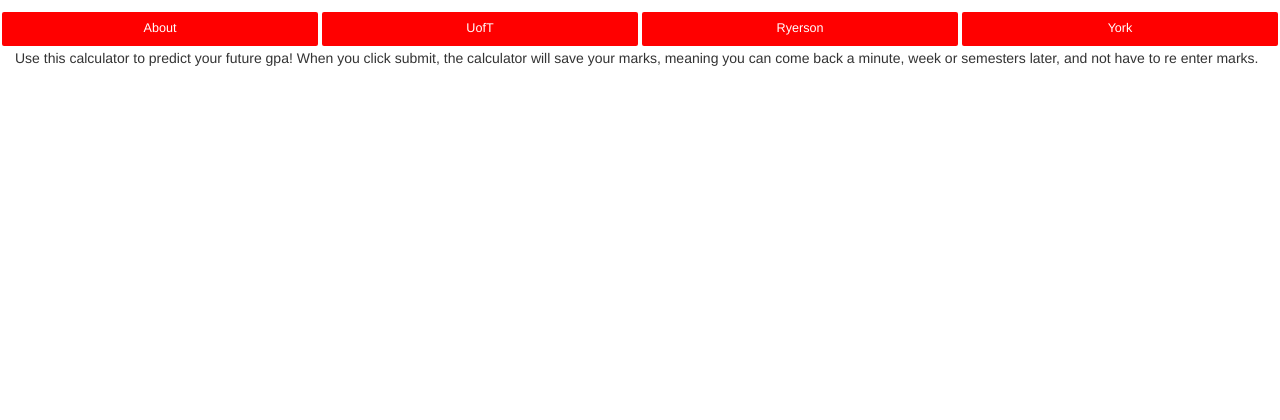
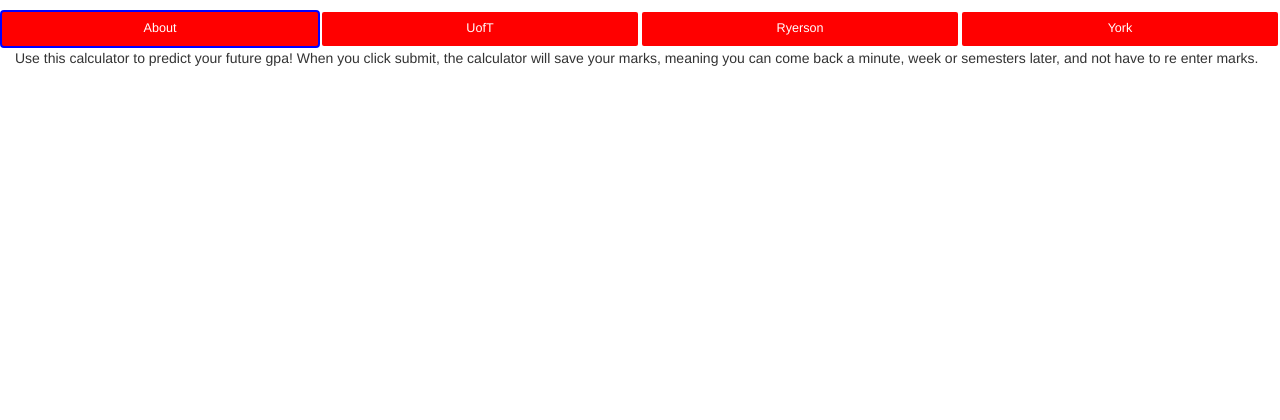
Before and after one commit to ammar-a/gpa-calculator, a Django app: template grades/templates/about.html in a window 1280 px wide. Shown: the top 420 px of the page. Run offline with Django 3.2, Linux system fonts and the light colour scheme; the template is opened without the code that fills it, so the values that code supplies are empty; some libraries are stand-ins or nearby versions.

Commit message:
Add active css

```diff
--- a/grades/static/grades/css/index.css
+++ b/grades/static/grades/css/index.css
@@ -60,7 +60,9 @@
         display: none;
     }
 }
-
+.active {
+	border: 2px solid blue;
+}
 @media screen and (max-width: 360px){
     select.form-control{
     padding: 6px 0px;
--- a/grades/templates/about.html
+++ b/grades/templates/about.html
@@ -15,7 +15,7 @@
 <div class="header">
 		<div class="row">
 		<ul>
-      <li><a class="col-xs-3" href="about">About</a></li>
+      <li><a class="col-xs-3 active" href="about" id="about">About</a></li>
 			<li><a class="col-xs-3" href="uoft">UofT</a></li>
 			<li><a class="col-xs-3" href="ryerson">Ryerson</a></li>
 			<li><a class="col-xs-3" href="york">York</a></li>
@@ -26,3 +26,4 @@
 will save your marks, meaning you can come back a minute, week or semesters later, and not have
 to re enter marks.
 </body>
+</html>
--- a/grades/views.py
+++ b/grades/views.py
@@ -62,8 +62,9 @@
         dict_["count"] = unique_count
         context['courses'].append(dict_)
     context['UNIV'] = UNIV
+    context['active'] = UNIV
     return render(request,'index.html',context)
 
 def about(request, *args, **kwargs):
-    context = {}
+    context = {"active": "about"}
     return render(request,'about.html',context)
```
Also changed, not shown: grades/templates/index.html (+7 -5 lines).
